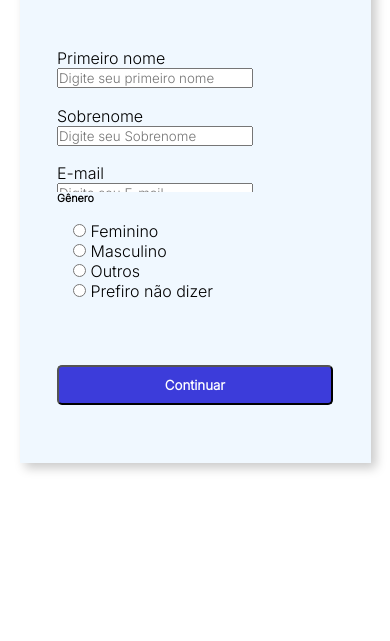
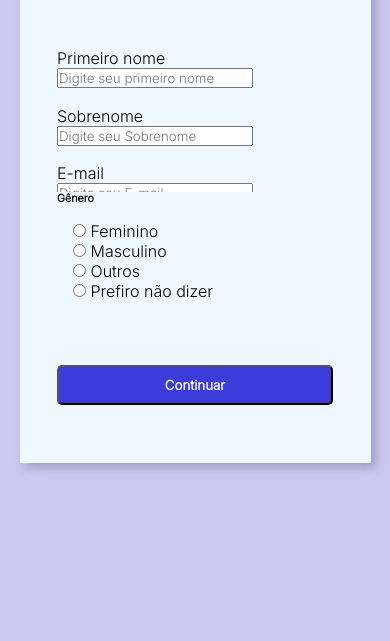
Before and after one commit to Paulo-cesar-camargo/cadastro, a plain HTML site: page index.html in a window 390 px wide. Shown: the part 203-844 px from the top of the page. Drawn offline with Linux system fonts and the light colour scheme.

Commit message:
Atualizar o media.css

```diff
--- a/assets/css/media.css
+++ b/assets/css/media.css
@@ -25,8 +25,5 @@
     .genero_grup{
         flex-direction: column;
     }
-    body{
-        background-color:white;
-    }
 
 }
```
